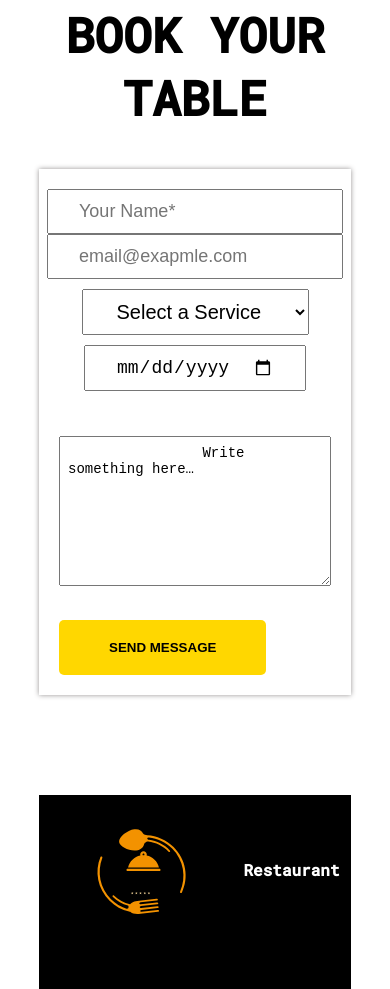
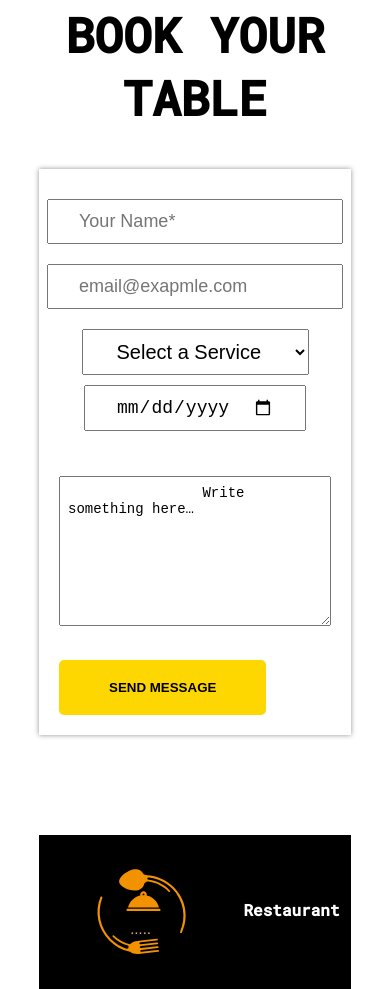
Before and after one commit to sheikhmirfan1/project, a plain HTML site: page index.html in a window 390 px wide. Shown: the part 2256-3245 px from the top of the page. Drawn offline with Linux system fonts and the light colour scheme.

Commit message:
project done

```diff
--- a/css/style.css
+++ b/css/style.css
@@ -369,6 +369,9 @@ li {
   .booking {
     flex-direction: column;
   }
+  .form-field{
+    margin: 10px;
+  }
   .footer-main {
     background-color: #000;
   }
```
